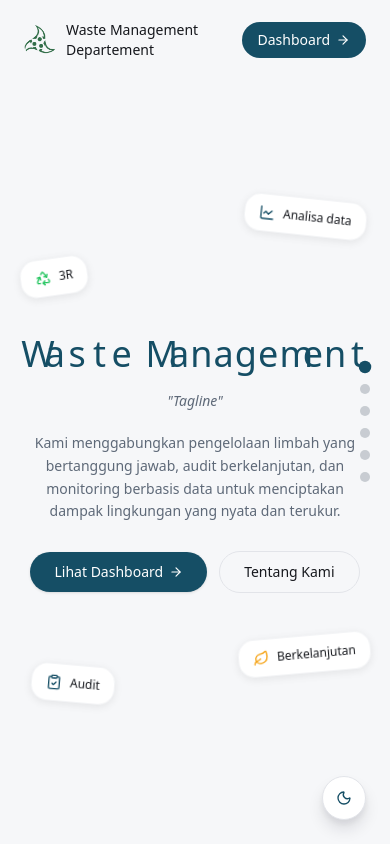
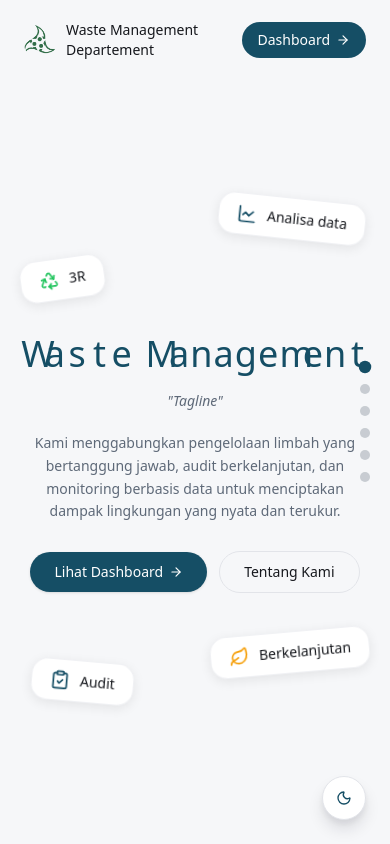
Before and after one commit to ThoriqNaufal20/wastemanagement-dashboard, a Next.js app: page / in a window 390 px wide. Built offline with nearby package versions, Linux system fonts and the light colour scheme.

Commit message:
feat: update landing hero component styles for improved layout and responsiveness

```diff
--- a/components/landing/landing-hero.tsx
+++ b/components/landing/landing-hero.tsx
@@ -194,7 +194,7 @@ export function LandingHero() {
             }
           >
             <div
-              className="animate-float flex items-center gap-2 2xl:gap-3 rounded-xl 2xl:rounded-2xl bg-card px-3.5 py-2.5 2xl:px-5 2xl:py-3.5 shadow-[0_2px_8px_rgba(0,0,0,0.08)] 2xl:shadow-[0_4px_18px_rgba(0,0,0,0.12)] border border-border/40"
+              className="animate-float flex items-center gap-2.5 sm:gap-3 2xl:gap-4 rounded-xl sm:rounded-2xl bg-card px-4.5 py-2.5 sm:px-5 sm:py-3 2xl:px-7 2xl:py-4 shadow-[0_3px_12px_rgba(0,0,0,0.08)] 2xl:shadow-[0_6px_22px_rgba(0,0,0,0.12)] border border-border/50"
               style={
                 {
                   "--chip-rotate": `${chip.rotate}deg`,
@@ -203,8 +203,8 @@ export function LandingHero() {
                 } as React.CSSProperties
               }
             >
-              <chip.icon className={`h-4 w-4 2xl:h-6 2xl:w-6 ${chip.colorClass}`} />
-              <span className="text-xs 2xl:text-base font-medium 2xl:font-semibold text-foreground">
+              <chip.icon className={`h-5 w-5 sm:h-5.5 sm:w-5.5 2xl:h-7 2xl:w-7 ${chip.colorClass}`} />
+              <span className="text-sm sm:text-base 2xl:text-lg font-medium 2xl:font-semibold text-foreground">
                 {chip.label}
               </span>
             </div>
```
